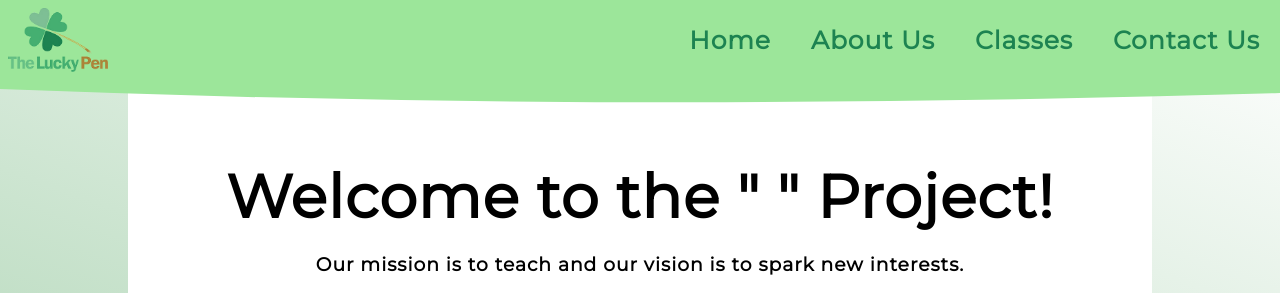
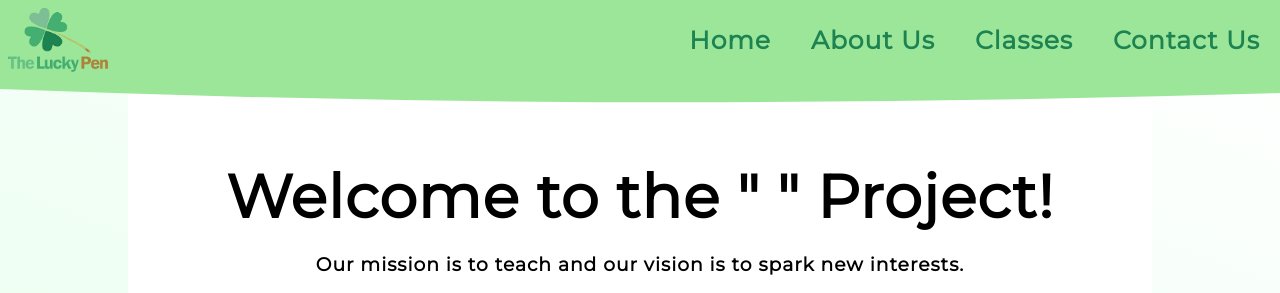
Before and after one commit to TimofeiK27/summerCourses, a Django app: page / in a window 1280 px wide. Shown: the top 293 px of the page. Run offline with Django 3.2, Linux system fonts and the light colour scheme.

Commit message:
make gradient background

```diff
--- a/infoSite/static/styles/layout.css
+++ b/infoSite/static/styles/layout.css
@@ -137,7 +137,7 @@ li {
 }
 
 #background {
-    background-image: linear-gradient(20deg, #9BCBA3, white);
+    background-image: linear-gradient(20deg, #e3ffea, white);
     /*background-image: radial-gradient(gold, white);*/
     position: absolute;
     width: 100vw;
```
